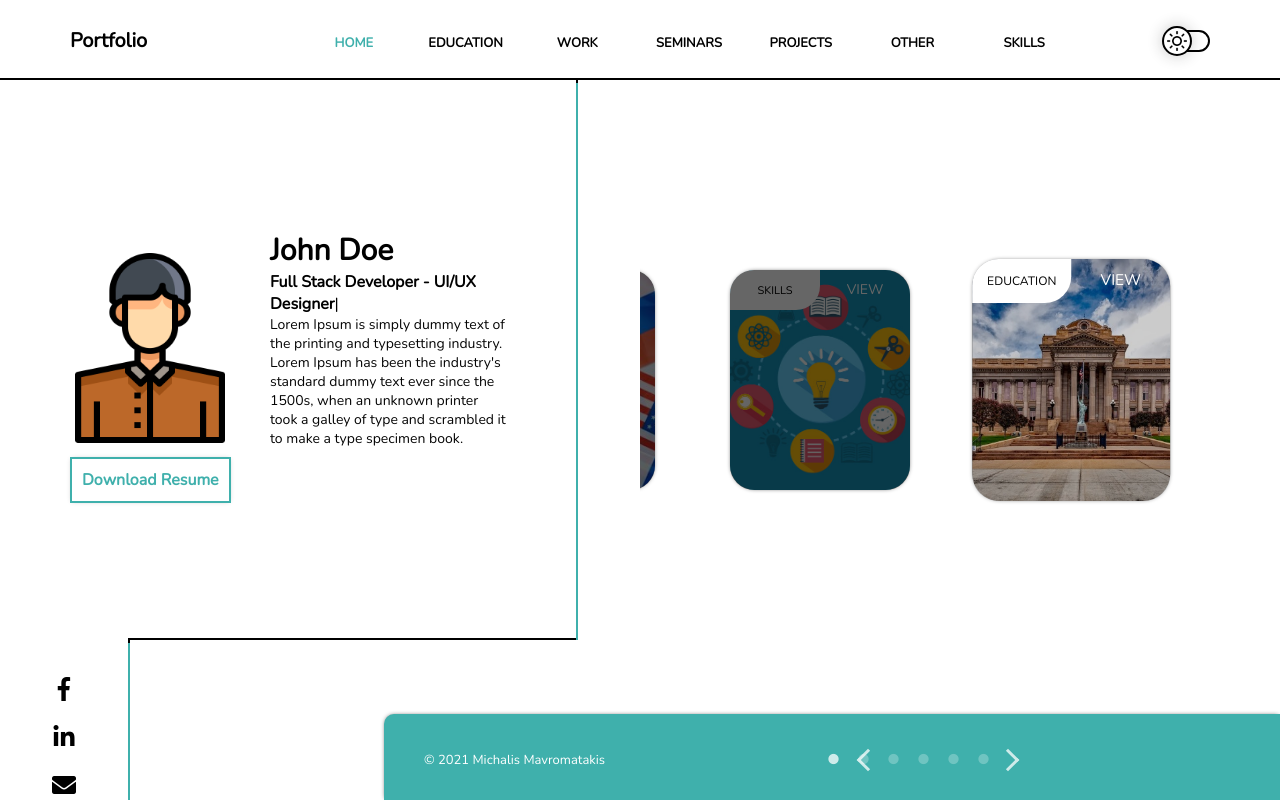
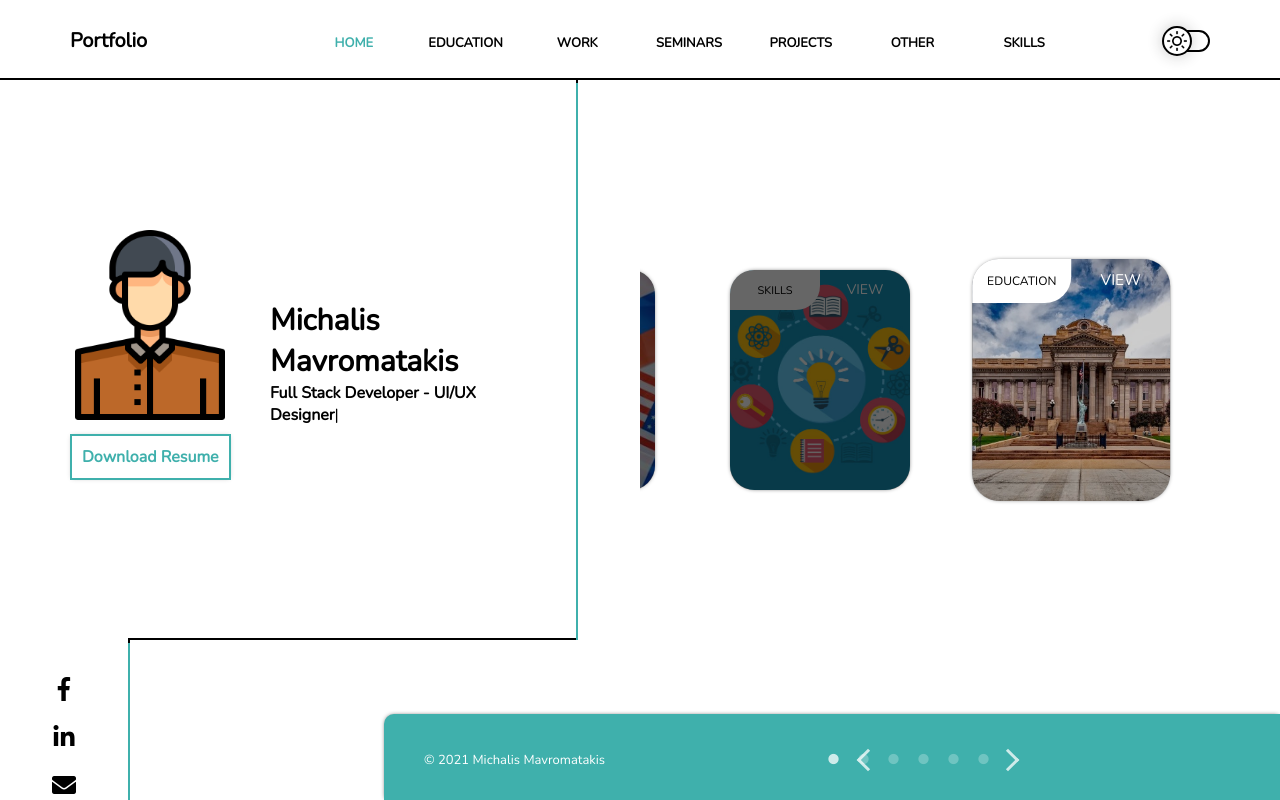
Before and after one commit to Michamav19/portfolio-app, a React (Create React App) app: page / in a window 1280 px wide. Built offline with nearby package versions, Linux system fonts and the light colour scheme.

Commit message:
changes for about-me

```diff
--- a/src/components/Aboutme.js
+++ b/src/components/Aboutme.js
@@ -20,15 +20,15 @@ function Aboutme() {
                 <img src={prof_pic} alt="Profile Picture"></img>
                 <div className="aboutme-main">
                     <Typist>
-                        <span className="profile-surname">John Doe</span>
+                        <span className="profile-surname">Michalis Mavromatakis</span>
                         <br />
                         <span className="profile-title">Full Stack Developer - UI/UX Designer</span>
                     </Typist>
-                    <span className="profile-info">
+                    {/* <span className="profile-info">
                         Lorem Ipsum is simply dummy text of the printing and typesetting industry.
                         Lorem Ipsum has been the industry's standard dummy text ever since the 1500s,
                         when an unknown printer took a galley of type and scrambled it to make a type specimen book.
-                    </span>
+                    </span> */}
 
                 </div>
                 <span className="download-resume-btn">
```
Also changed, not shown: src/images/profile-pic-3.png (added), 1 other file (tests, documents, lock files or other folders).
